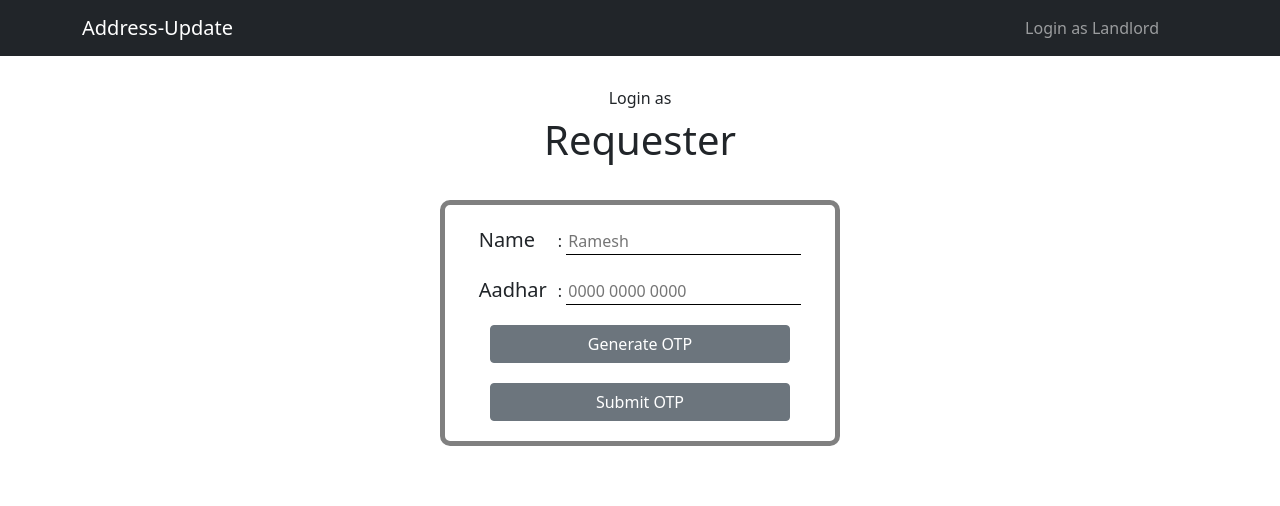
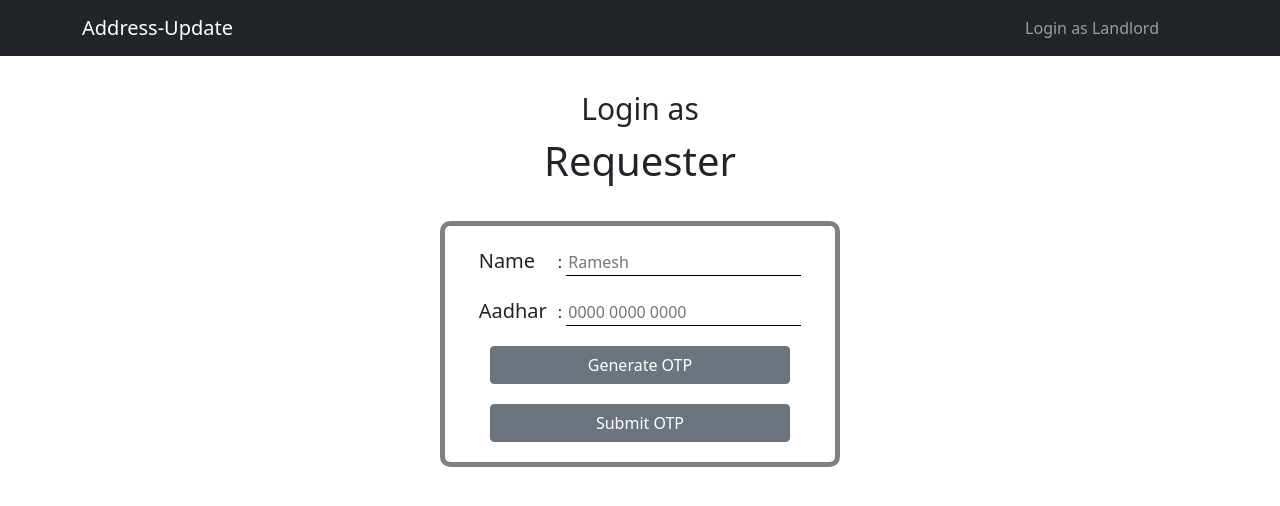
Before and after one commit to gaurikapoplai21/front-end-aadhar, a React (Create React App) app in the folder address-update/: page / in a window 1280 px wide. Shown: the top 506 px of the page. Built offline with nearby package versions, Linux system fonts and the light colour scheme.

Commit message:
small css change

```diff
--- a/address-update/src/components/Login.js
+++ b/address-update/src/components/Login.js
@@ -22,7 +22,7 @@ export class Login extends Component
     return (
       <div>
         <Navbar logintype={this.handleCallback}/>
-        <div style={{"margin-top":"30px"}}>Login as</div>
+        <div style={{"margin-top":"30px","font-size":"30px"}}>Login as</div>
         <div style={{ marginBottom: "30px", fontSize: "40px" }}>{this.state.logintype}</div>
         <Form />
       </div>
```
